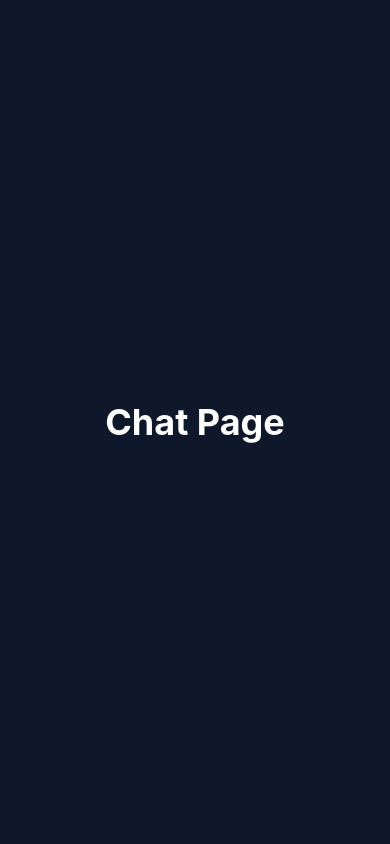
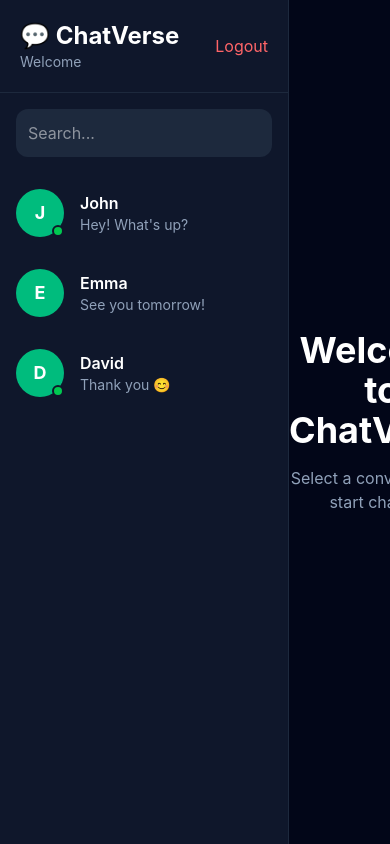
Before and after one commit to alex-renny/ChatVerse, a React (Vite) app in the folder client/: page /chat in a window 390 px wide. Built offline with nearby package versions, Linux system fonts and the light colour scheme.

Commit message:
Build responsive chat layout and sidebar

```diff
--- a/client/src/components/layout/ChatWindow.jsx
+++ b/client/src/components/layout/ChatWindow.jsx
@@ -1,88 +1,18 @@
-import messages from "../../data/messages";
-
 function ChatWindow() {
   return (
-    <main className="flex-1 flex flex-col bg-slate-900">
+    <main className="flex-1 flex flex-col bg-slate-950">
 
-      {/* Chat Header */}
-      <div className="h-20 border-b border-slate-700 px-6 flex items-center justify-between bg-slate-800">
-        <div>
-          <h2 className="text-white text-xl font-semibold">
-            John
+      <div className="flex items-center justify-center h-full">
+
+        <div className="text-center">
+
+          <h2 className="text-4xl font-bold text-white mb-4">
+            Welcome to ChatVerse
           </h2>
 
-          <p className="text-green-400 text-sm">
-            🟢 Online
+          <p className="text-slate-400">
+            Select a conversation to start chatting.
           </p>
-        </div>
-
-        <div className="flex gap-4 text-2xl">
-          <button>📞</button>
-          <button>🎥</button>
-        </div>
-      </div>
-
-      {/* Messages */}
-
-      <div className="flex-1 overflow-y-auto p-6 space-y-4">
-
-        {messages.map((message) => (
-
-          <div
-            key={message.id}
-            className={`flex ${
-              message.own ? "justify-end" : "justify-start"
-            }`}
-          >
-
-            <div
-              className={`max-w-xs lg:max-w-md rounded-2xl px-4 py-3 ${
-                message.own
-                  ? "bg-emerald-500 text-white"
-                  : "bg-slate-700 text-white"
-              }`}
-            >
-              <p>{message.text}</p>
-
-              <span className="text-xs opacity-70 block mt-2">
-                {message.time}
-              </span>
-
-            </div>
-
-          </div>
-
-        ))}
-
-      </div>
-
-      {/* Message Input */}
-
-      <div className="border-t border-slate-700 bg-slate-800 p-4">
-
-        <div className="flex items-center gap-3">
-
-          <button className="text-2xl">
-            😊
-          </button>
-
-          <input
-            type="text"
-            placeholder="Type a message..."
-            className="flex-1 bg-slate-700 rounded-full px-5 py-3 text-white outline-none"
-          />
-
-          <button className="text-2xl">
-            📎
-          </button>
-
-          <button className="text-2xl">
-            🎤
-          </button>
-
-          <button className="bg-emerald-500 rounded-full w-12 h-12 text-xl hover:bg-emerald-600 transition">
-            ➤
-          </button>
 
         </div>
 
--- a/client/src/components/layout/Sidebar.jsx
+++ b/client/src/components/layout/Sidebar.jsx
@@ -1,56 +1,73 @@
-import chats from "../../data/chats";
+import { useAuth } from "../../context/AuthContext";
+import UserCard from "./UserCard";
 
 function Sidebar() {
+  const { user, logout } = useAuth();
+
   return (
-    <aside className="w-80 bg-slate-800 border-r border-slate-700 flex flex-col">
-      {/* Search */}
-      <div className="p-4">
-        <input
-          type="text"
-          placeholder="🔍 Search chats..."
-          className="w-full rounded-lg bg-slate-700 px-4 py-3 text-white placeholder-slate-400 outline-none focus:ring-2 focus:ring-emerald-500"
-        />
+    <aside className="w-80 bg-slate-900 border-r border-slate-800 flex flex-col">
+
+      {/* Header */}
+      <div className="p-5 border-b border-slate-800">
+
+        <div className="flex justify-between items-center">
+
+          <div>
+            <h1 className="text-2xl font-bold text-white">
+              💬 ChatVerse
+            </h1>
+
+            <p className="text-slate-400 text-sm">
+              Welcome {user?.name}
+            </p>
+          </div>
+
+          <button
+            onClick={logout}
+            className="text-red-400 hover:text-red-300"
+          >
+            Logout
+          </button>
+
+        </div>
+
       </div>
 
-      {/* Chat List */}
+      {/* Search */}
+
+      <div className="p-4">
+
+        <input
+          placeholder="Search..."
+          className="w-full p-3 rounded-xl bg-slate-800 text-white outline-none"
+        />
+
+      </div>
+
+      {/* Contact List */}
+
       <div className="flex-1 overflow-y-auto">
-        {chats.map((chat) => (
-          <div
-            key={chat.id}
-            className="flex items-center justify-between px-4 py-4 hover:bg-slate-700 cursor-pointer transition-colors"
-          >
-            <div className="flex items-center gap-3">
-              <div className="relative">
-                <img
-                  src={`https://i.pravatar.cc/150?img=${chat.id + 10}`}
-                  alt={chat.name}
-                  className="w-12 h-12 rounded-full"
-                />
 
-                {chat.online && (
-                  <span className="absolute bottom-0 right-0 h-3 w-3 rounded-full bg-green-500 border-2 border-slate-800"></span>
-                )}
-              </div>
+        <UserCard
+          name="John"
+          message="Hey! What's up?"
+          online={true}
+        />
 
-              <div>
-                <h3 className="text-white font-semibold">
-                  {chat.name}
-                </h3>
+        <UserCard
+          name="Emma"
+          message="See you tomorrow!"
+          online={false}
+        />
 
-                <p className="text-sm text-slate-400">
-                  {chat.message}
-                </p>
-              </div>
-            </div>
+        <UserCard
+          name="David"
+          message="Thank you 😊"
+          online={true}
+        />
 
-            {chat.unread > 0 && (
-              <div className="bg-emerald-500 text-xs text-white rounded-full h-6 w-6 flex items-center justify-center">
-                {chat.unread}
-              </div>
-            )}
-          </div>
-        ))}
       </div>
+
     </aside>
   );
 }
--- /dev/null
+++ b/client/src/components/layout/UserCard.jsx
@@ -0,0 +1,33 @@
+function UserCard({ name, message, online }) {
+  return (
+    <div className="flex items-center gap-4 p-4 hover:bg-slate-800 cursor-pointer transition">
+
+      <div className="relative">
+
+        <div className="w-12 h-12 rounded-full bg-emerald-500 flex items-center justify-center text-white font-bold text-lg">
+          {name.charAt(0)}
+        </div>
+
+        {online && (
+          <div className="absolute bottom-0 right-0 w-3 h-3 rounded-full bg-green-500 border-2 border-slate-900"></div>
+        )}
+
+      </div>
+
+      <div className="overflow-hidden">
+
+        <h3 className="text-white font-semibold">
+          {name}
+        </h3>
+
+        <p className="text-slate-400 text-sm truncate w-48">
+          {message}
+        </p>
+
+      </div>
+
+    </div>
+  );
+}
+
+export default UserCard;
--- a/client/src/context/AuthContext.jsx
+++ b/client/src/context/AuthContext.jsx
@@ -3,15 +3,32 @@ import { createContext, useContext, useState } from "react";
 const AuthContext = createContext();
 
 export function AuthProvider({ children }) {
-  const [user, setUser] = useState(null);
+  const [user, setUser] = useState(
+    JSON.parse(localStorage.getItem("user")) || null
+  );
 
-  const value = {
-    user,
-    setUser,
+  const login = (userData, token) => {
+    setUser(userData);
+
+    localStorage.setItem("user", JSON.stringify(userData));
+    localStorage.setItem("token", token);
+  };
+
+  const logout = () => {
+    setUser(null);
+
+    localStorage.removeItem("user");
+    localStorage.removeItem("token");
   };
 
   return (
-    <AuthContext.Provider value={value}>
+    <AuthContext.Provider
+      value={{
+        user,
+        login,
+        logout,
+      }}
+    >
       {children}
     </AuthContext.Provider>
   );
--- a/client/src/pages/Chat.jsx
+++ b/client/src/pages/Chat.jsx
@@ -1,7 +1,14 @@
+import Sidebar from "../components/layout/Sidebar";
+import ChatWindow from "../components/layout/ChatWindow";
+
 function Chat() {
   return (
-    <div className="min-h-screen flex items-center justify-center bg-slate-900 text-white">
-      <h1 className="text-4xl font-bold">Chat Page</h1>
+    <div className="h-screen bg-slate-950 flex overflow-hidden">
+
+      <Sidebar />
+
+      <ChatWindow />
+
     </div>
   );
 }
--- a/client/src/pages/Login.jsx
+++ b/client/src/pages/Login.jsx
@@ -1,7 +1,14 @@
 import { useState } from "react";
 import { Link } from "react-router-dom";
+import { useNavigate } from "react-router-dom";
+import { login as loginService } from "../services/authService";
+import { useAuth } from "../context/AuthContext";
 
 function Login() {
+  const navigate = useNavigate();
+
+  const { login } = useAuth();
+
   const [form, setForm] = useState({
     email: "",
     password: "",
@@ -13,6 +20,21 @@ function Login() {
       [e.target.name]: e.target.value,
     });
   };
+
+  const handleSubmit = async (e) => {
+  e.preventDefault();
+
+  try {
+    const data = await loginService(form);
+
+    login(data.user, data.token);
+
+    navigate("/chat");
+
+  } catch (error) {
+    alert(error.response?.data?.message || "Login failed");
+  }
+};
 
   return (
     <div className="min-h-screen bg-slate-950 flex items-center justify-center px-4">
@@ -29,7 +51,7 @@ function Login() {
           </p>
         </div>
 
-        <form className="space-y-5">
+        <form onSubmit={handleSubmit} className="space-y-5">
 
           <input
             type="email"
```
